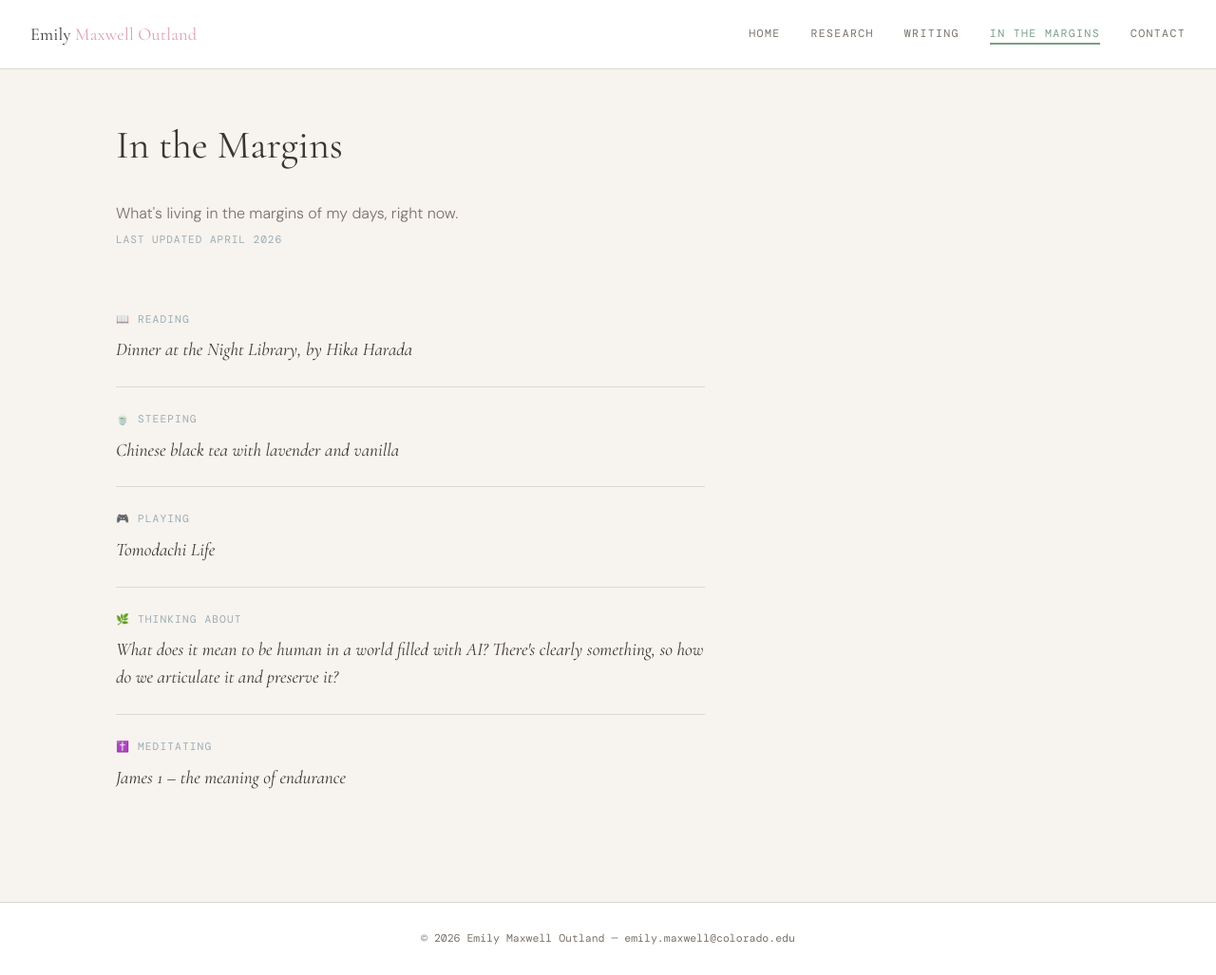
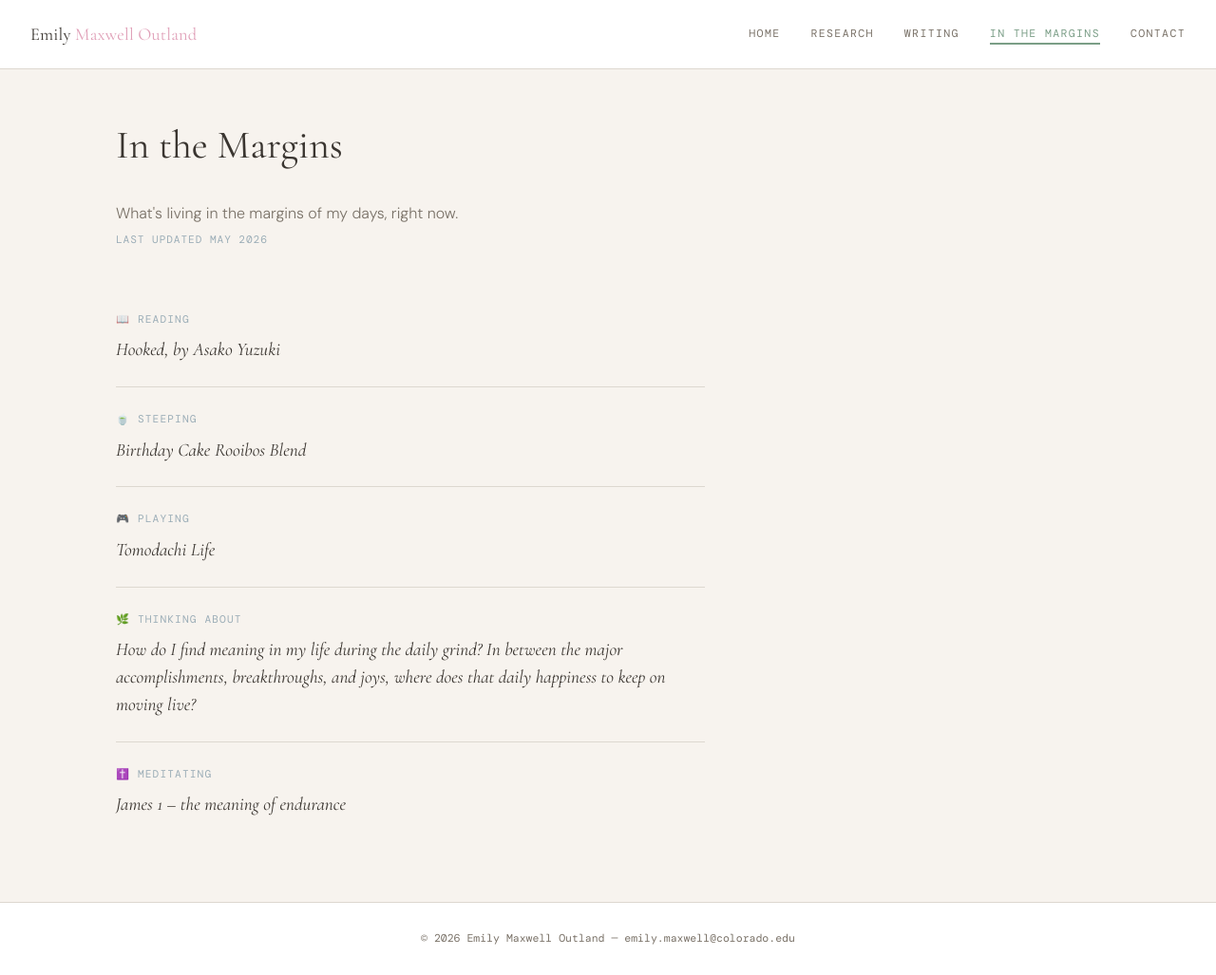
Before and after one commit to e-maxwell-outland/e-maxwell-outland.github.io, a Jekyll site: the page built from margins.md, in a window 1280 px wide and 1027 px high. Shown: the whole window at 95% size. Built offline with Jekyll 4.4.1, drawn with Linux system fonts in a browser that asks for light colours; some web fonts are replaced.

Commit message:
Updated in the margins

```diff
--- a/margins.md
+++ b/margins.md
@@ -1,12 +1,12 @@
 ---
 layout: margins
 title: In the Margins
-description: What Emily Maxwell Outland is reading, steeping, playing, and thinking about right now.
-updated: "April 2026"
+description: What fills in the edges of my time when I'm not adulting or working on research.
+updated: "May 2026"
 
-reading: "Dinner at the Night Library, by Hika Harada"
-steeping: "Chinese black tea with lavender and vanilla"
+reading: "Hooked, by Asako Yuzuki"
+steeping: "Birthday Cake Rooibos Blend"
 playing: "Tomodachi Life"
-thinking: "What does it mean to be human in a world filled with AI? There's clearly something, so how do we articulate it and preserve it?"
+thinking: "How do I find meaning in my life during the daily grind? In between the major accomplishments, breakthroughs, and joys, where does that daily happiness to keep on moving live?"
 meditating: "James 1 – the meaning of endurance"
 ---
```
